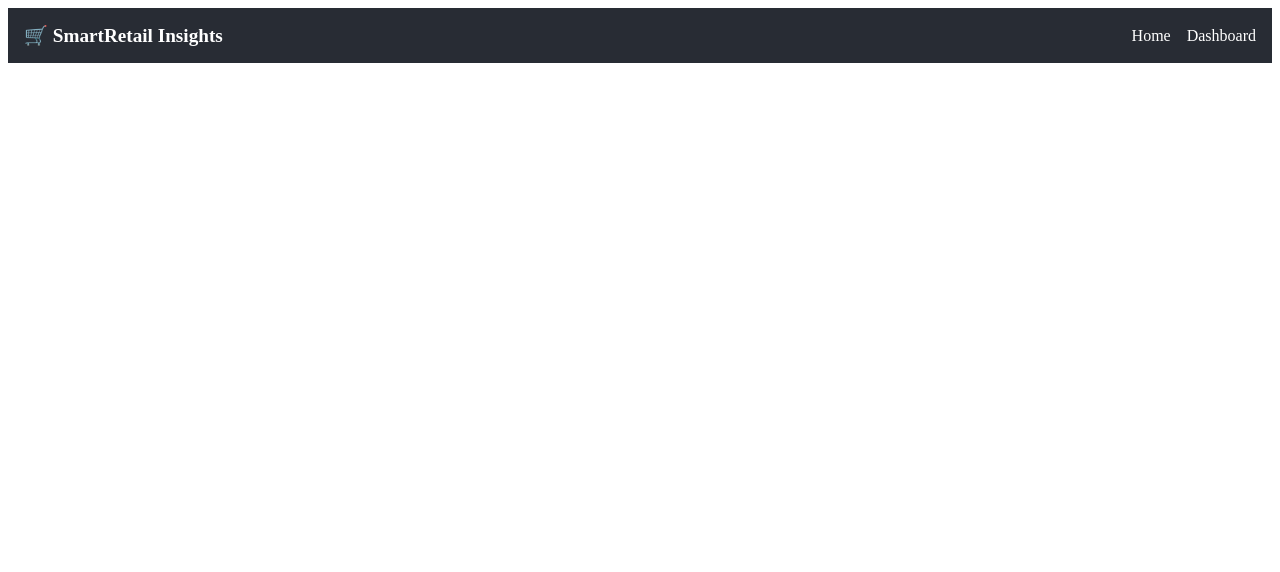
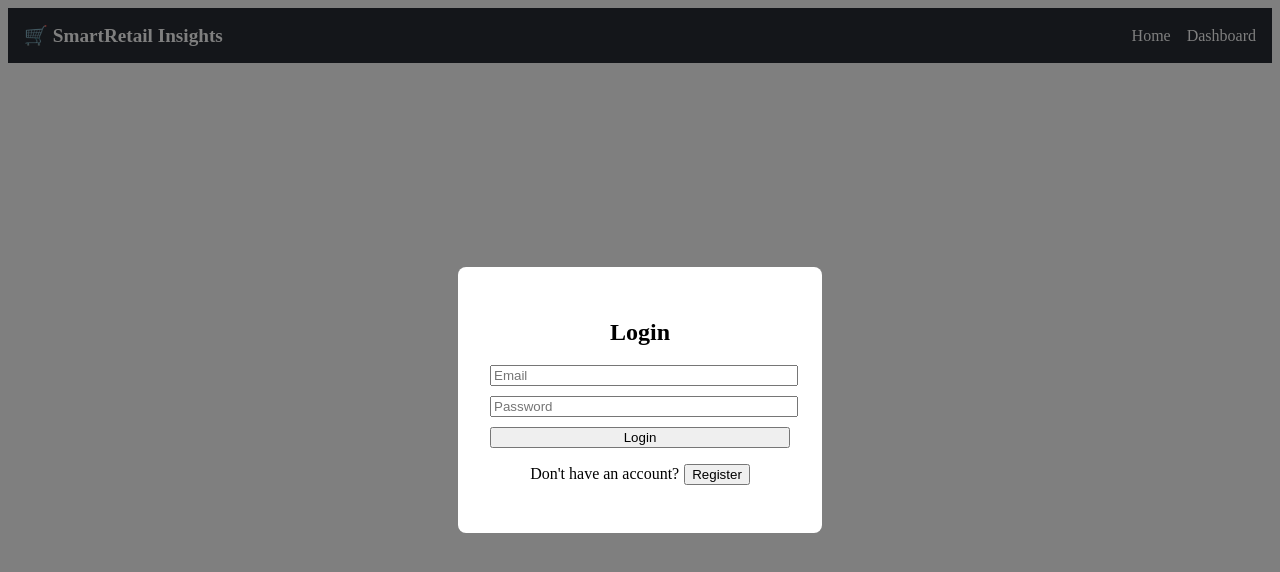
Before and after one commit to Ashwinib26/SmartRetail-Insights, a React (Create React App) app in the folder frontend/: page /auth in a window 1280 px wide. Shown: the top 572 px of the page. Built offline with nearby package versions, Linux system fonts and the light colour scheme.

Commit message:
Authentication-Setup

```diff
--- a/frontend/src/App.js
+++ b/frontend/src/App.js
@@ -4,6 +4,7 @@ import { BrowserRouter as Router, Routes, Route } from 'react-router-dom';
 import Navbar from './components/Navbar';
 import Home from './pages/Home';
 import Dashboard from './pages/Dashboard';
+import Auth from './pages/LoginRegister';
 
 function App() {
   return (
@@ -12,6 +13,7 @@ function App() {
       <Routes>
         <Route path="/" element={<Home />} />
         <Route path="/dashboard" element={<Dashboard />} />
+        <Route path="/auth" element={<Auth />} />
       </Routes>
     </Router>
   );
--- a/frontend/src/pages/Dashboard.jsx
+++ b/frontend/src/pages/Dashboard.jsx
@@ -1,24 +1,50 @@
 import React, { useEffect, useState } from 'react';
 import axios from 'axios';
+import LoginRegister from './LoginRegister';
 
 function Dashboard() {
   const [forecast, setForecast] = useState(null);
   const [inventory, setInventory] = useState([]);
+  const [isAuthenticated, setIsAuthenticated] = useState(false);
+  const [showPopup, setShowPopup] = useState(false);
 
   useEffect(() => {
-    axios.get('http://localhost:5000/api/forecast')
-      .then(response => setForecast(response.data))
-      .catch(err => console.error('Forecast API error:', err));
+    axios.get('http://localhost:5000/api/check-auth', { withCredentials: true })
+      .then(res => {
+        if (res.data.authenticated) {
+          setIsAuthenticated(true);
+        } else {
+          setShowPopup(true);
+        }
+      })
+      .catch(() => setShowPopup(true));
+  }, []);
 
-    axios.get('http://localhost:5000/api/inventory')
-      .then(response => setInventory(response.data))
-      .catch(err => console.error('Inventory API error:', err));
-  }, []);
+  useEffect(() => {
+    if (isAuthenticated) {
+      axios.get('http://localhost:5000/api/forecast', { withCredentials: true })
+        .then(response => setForecast(response.data));
+
+      axios.get('http://localhost:5000/api/inventory', { withCredentials: true })
+        .then(response => setInventory(response.data));
+    }
+  }, [isAuthenticated]);
 
   return (
     <div style={{ padding: "2rem" }}>
       <h1>Retail Analytics Dashboard</h1>
 
+      {showPopup && (
+        <LoginRegister
+          onSuccess={() => {
+            setIsAuthenticated(true);
+            setShowPopup(false);
+          }}
+        />
+      )}
+
+      {isAuthenticated && (
+        <>
           <section>
             <h2>Sales Forecast</h2>
             {forecast ? (
@@ -42,6 +68,8 @@ function Dashboard() {
               </ul>
             ) : <p>Loading inventory...</p>}
           </section>
+        </>
+      )}
     </div>
   );
 }
--- /dev/null
+++ b/frontend/src/pages/LoginRegister.jsx
@@ -0,0 +1,62 @@
+import React, { useState } from 'react';
+import axios from 'axios';
+
+function LoginRegister({ onSuccess }) {
+  const [isLogin, setIsLogin] = useState(true);
+  const [email, setEmail] = useState('');
+  const [password, setPassword] = useState('');
+  const [error, setError] = useState('');
+
+  const handleSubmit = async () => {
+    const endpoint = isLogin ? 'login' : 'register';
+    try {
+      await axios.post(`http://localhost:5000/api/${endpoint}`, {
+        email, password
+      }, { withCredentials: true });
+      onSuccess();  // Inform Dashboard that login/register succeeded
+    } catch (err) {
+      setError(err.response?.data?.error || 'Error occurred');
+    }
+  };
+
+  return (
+    <div style={{
+      position: 'fixed', top: 0, left: 0, width: '100%', height: '100%',
+      backgroundColor: 'rgba(0, 0, 0, 0.5)', display: 'flex',
+      justifyContent: 'center', alignItems: 'center'
+    }}>
+      <div style={{
+        backgroundColor: 'white', padding: '2rem', borderRadius: '8px',
+        width: '300px', textAlign: 'center'
+      }}>
+        <h2>{isLogin ? 'Login' : 'Register'}</h2>
+        <input
+          type="email"
+          placeholder="Email"
+          value={email}
+          onChange={e => setEmail(e.target.value)}
+          style={{ width: '100%', marginBottom: '10px' }}
+        />
+        <input
+          type="password"
+          placeholder="Password"
+          value={password}
+          onChange={e => setPassword(e.target.value)}
+          style={{ width: '100%', marginBottom: '10px' }}
+        />
+        <button onClick={handleSubmit} style={{ width: '100%' }}>
+          {isLogin ? 'Login' : 'Register'}
+        </button>
+        <p style={{ color: 'red', marginTop: '10px' }}>{error}</p>
+        <p style={{ marginTop: '10px' }}>
+          {isLogin ? "Don't have an account?" : "Already have an account?"}
+          <button onClick={() => setIsLogin(!isLogin)} style={{ marginLeft: '5px' }}>
+            {isLogin ? 'Register' : 'Login'}
+          </button>
+        </p>
+      </div>
+    </div>
+  );
+}
+
+export default LoginRegister;
```
Also changed, not shown: 2 other files (tests, documents, lock files or other folders). Lines whose indentation alone changed are shown as unchanged.
